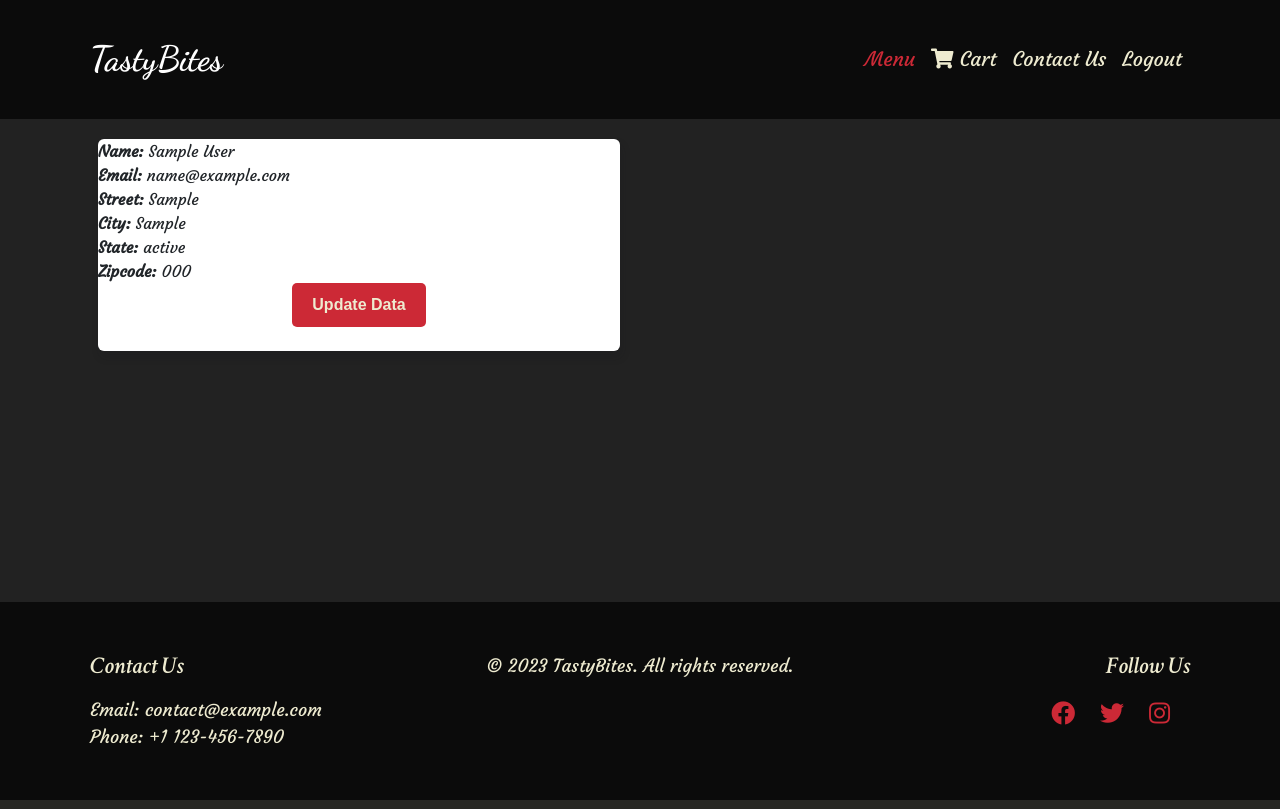
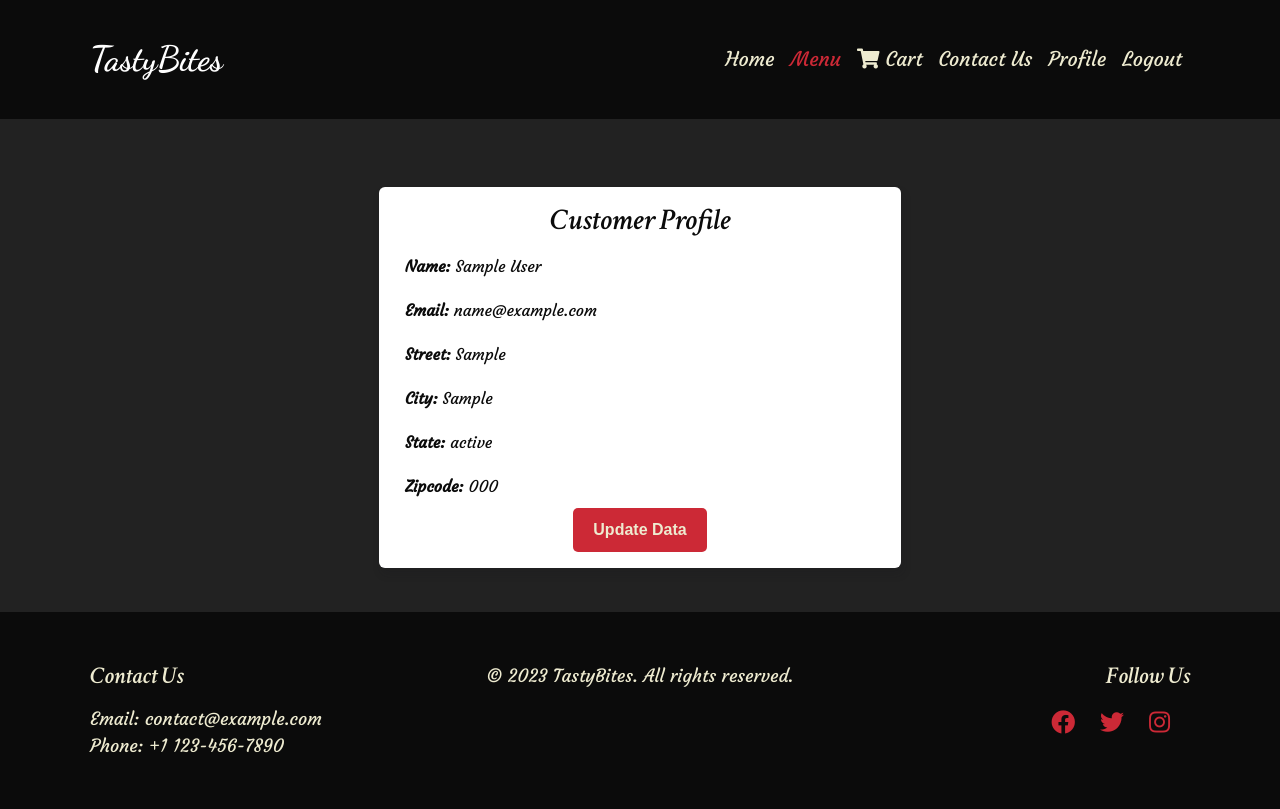
Before and after one commit to zeeshan-shah/pp4-django, a Django app: page /customer-profile in a window 1280 px wide. Run offline with Django 3.2, Linux system fonts and the light colour scheme; a user stored in the database is signed in; tables that the repository leaves empty hold one stand-in row (values such as "Sample post").

Commit message:
style(templates): Improve readability in various HTML templates

```diff
--- a/templates/customer/contact_us.html
+++ b/templates/customer/contact_us.html
@@ -1,6 +1,7 @@
 {% extends "base.html" %}
 {% load static %}
 {% block content %}
+
 <div class="container mt-5 mb-5">
     <h1>Contact Us</h1>
     <p>If you have any questions or feedback, please feel free to contact us using the form below:</p>
@@ -24,7 +25,6 @@
 
     {% if messages %}
         <div class="alert alert-success mt-4">
-
             <ul>
                 {% for message in messages %}
                     {% if 'contact_us' in message.tags %}
@@ -36,4 +36,5 @@
     {% endif %}
 
 </div>
+
 {% endblock %}
--- a/templates/customer/customer_details_form.html
+++ b/templates/customer/customer_details_form.html
@@ -1,6 +1,7 @@
 {% extends "base.html" %}
 {% load static %}
 {% block content %}
+
 <div class="container">
     <div class="row">
         <div class="col-md-6 offset-md-3 mt-5">
@@ -18,4 +19,5 @@
         </div>
     </div>
 </div>
+
 {% endblock %}
--- a/templates/customer/customer_profile.html
+++ b/templates/customer/customer_profile.html
@@ -1,18 +1,22 @@
 {% extends "base.html" %}
 {% load static %}
 {% block content %}
-<div class="container">
-    <div class="row">
+
+<div class="container mt-5">
+    <div class="row justify-content-center align-items-center">
         <div class="col-md-6">
             <div class="card mb-4">
-                <p><strong>Name:</strong> {{ name }}</p>
-                <p><strong>Email:</strong> {{ email }}</p>
-                <p><strong>Street:</strong> {{ street }}</p>
-                <p><strong>City:</strong> {{ city }}</p>
-                <p><strong>State:</strong> {{ state }}</p>
-                <p><strong>Zipcode:</strong> {{ zipcode }}</p>
-                <div class="text-center">
-                    <a href="{% url 'customer-details' %}" class="btn btn-info">Update Data</a> <!-- Center-aligned button -->
+                <div class="card-body">
+                    <h1 class="card-title card-heading">Customer Profile</h1>
+                    <p class="card-text"><strong>Name:</strong> {{ name }}</p>
+                    <p class="card-text"><strong>Email:</strong> {{ email }}</p>
+                    <p class="card-text"><strong>Street:</strong> {{ street }}</p>
+                    <p class="card-text"><strong>City:</strong> {{ city }}</p>
+                    <p class="card-text"><strong>State:</strong> {{ state }}</p>
+                    <p class="card-text"><strong>Zipcode:</strong> {{ zipcode }}</p>
+                    <div class="text-center">
+                        <a href="{% url 'customer-details' %}" class="btn btn-info">Update Data</a>
+                    </div>
                 </div>
             </div>
         </div>
--- a/templates/customer/dish_detail.html
+++ b/templates/customer/dish_detail.html
@@ -1,6 +1,7 @@
 {% extends "base.html" %}
 {% load static %}
 {% block content %}
+
 <div class="container mt-5">
     <div class="row">
         <!-- Dish Image -->
@@ -22,4 +23,5 @@
         </div>
     </div>
 </div>
+
 {% endblock %}
--- a/templates/customer/home.html
+++ b/templates/customer/home.html
@@ -2,11 +2,15 @@
 {% load static %}
 
 {% block navbar %}
+
 <div class="container-home">
     <a class="navbar-brand-home" href="{% url 'menu' %}">TastyBites</a>
 </div>
+
 {% endblock %}
+
 {% block content %}
+
     <div class="background-image">
         <div class="overlay"></div>
         <div class="content">
@@ -15,4 +19,5 @@
             <a href="{% url 'menu' %}" class="btn">Explore Our Menu</a>
         </div>
     </div>
+
 {% endblock %}
--- a/templates/customer/navbar.html
+++ b/templates/customer/navbar.html
@@ -10,6 +10,9 @@
         <div class="collapse navbar-collapse" id="navbarNav">
             <ul class="navbar-nav ms-auto">
                 <li class="nav-item">
+                    <a class="nav-link" href="{% url 'home' %}" style="color: #EEEBD0;">Home</a>
+                </li>
+                <li class="nav-item">
                     <a class="nav-link" href="{% url 'menu' %}" style="color: #CC2936;">Menu</a>
                 </li>
                 <li class="nav-item">
@@ -21,6 +24,9 @@
                     <a class="nav-link" href="{% url 'contact-us' %}" style="color: #EEEBD0;">Contact Us</a>
                 </li>
                 {% if user.is_authenticated %}
+                <li class="nav-item">
+                    <a class="nav-link" href="{% url 'customer-profile' %}" style="color: #EEEBD0;">Profile</a>
+                </li>
                 <li class="nav-item">
                     <a class="nav-link" href="{% url 'account_logout' %}" style="color: #EEEBD0;">Logout</a>
                 </li>
--- a/templates/customer/order.html
+++ b/templates/customer/order.html
@@ -1,6 +1,7 @@
 {% extends "base.html" %}
 {% load static %}
 {% block content %}
+
 <div class="container">
   <div class="row">
     <div class="col-md-6 mt-5">
@@ -61,5 +62,4 @@
   </div>
 </div>
 
-
 {% endblock %}
--- a/templates/customer/order_confirmation.html
+++ b/templates/customer/order_confirmation.html
@@ -1,6 +1,7 @@
 {% extends "base.html" %}
 {% load static %}
 {% block content %}
+
 <div class="container">
   <div class="row justify-content-center mt-5">
     <div class="col-md-8">
@@ -31,4 +32,5 @@
     </div>
   </div>
 </div>
+
 {% endblock %}
```
Lines whose indentation alone changed are shown as unchanged.
